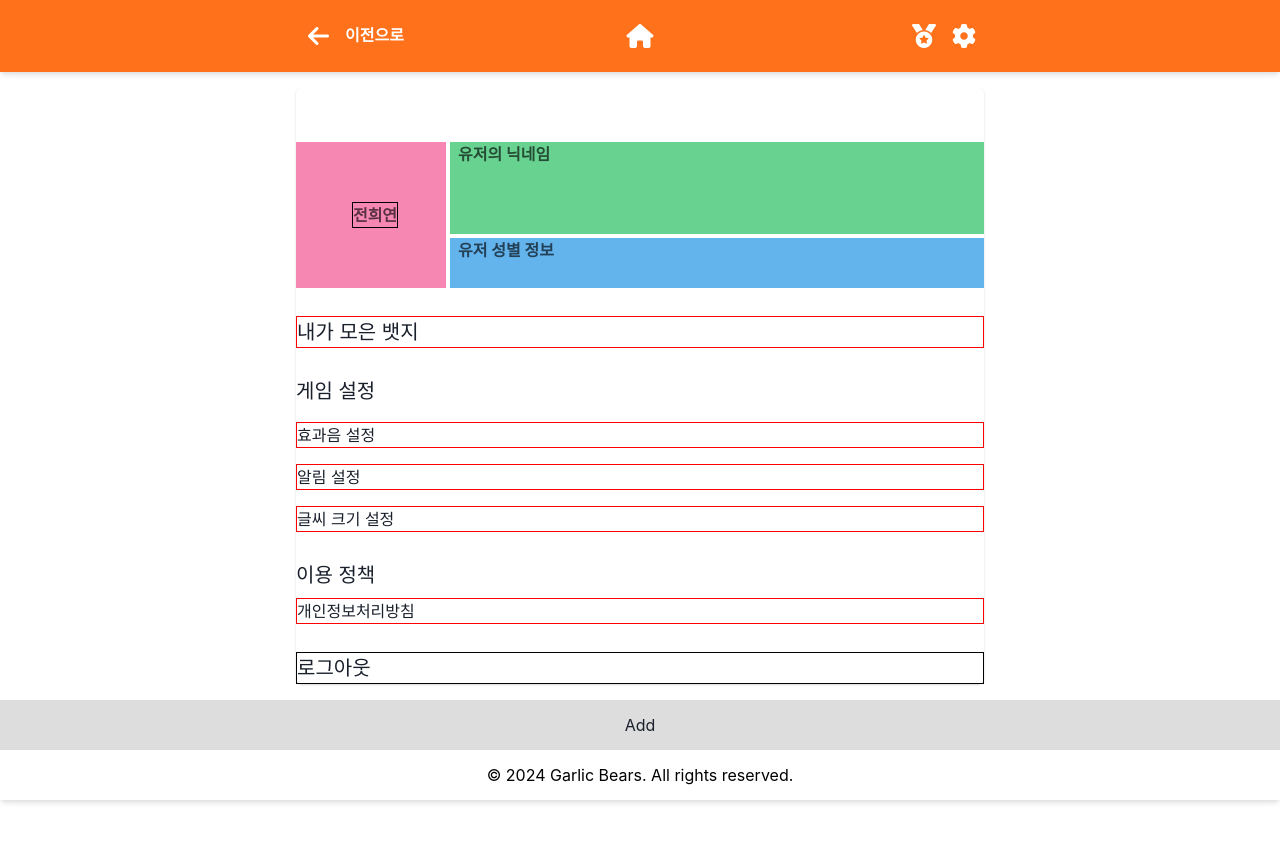
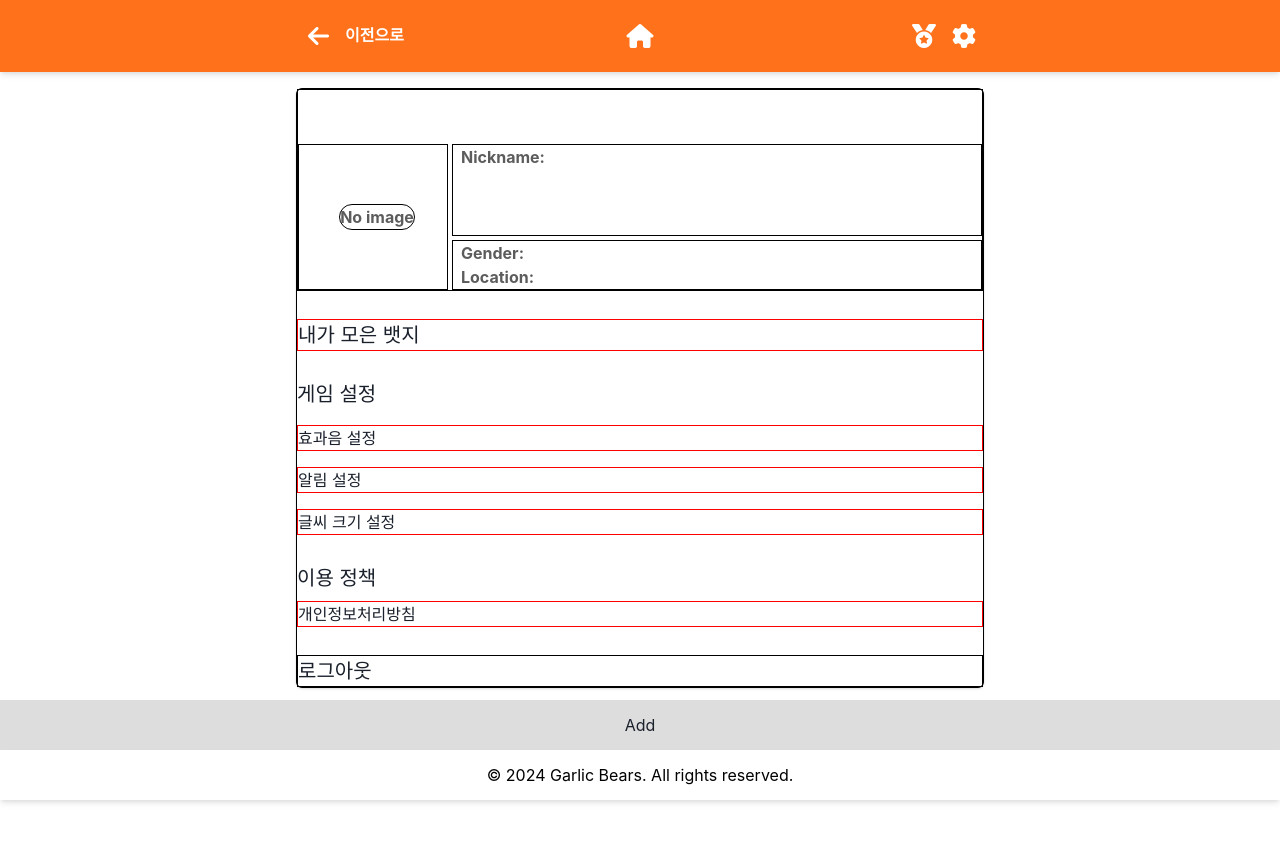
Before and after one commit to GarlicBears/143quiz_frontend, a React (Create React App) app: page /userInfo in a window 1280 px wide. Shown: the top 842 px of the page. Built offline with nearby package versions, Linux system fonts and the light colour scheme; no server answers.

Commit message:
유저 정보 조회 기능 추가 : 성별,닉네임, 이미지, 거주지

```diff
--- a/src/Pages/User/UserInfo.tsx
+++ b/src/Pages/User/UserInfo.tsx
@@ -1,27 +1,53 @@
 import React, { useEffect, useState } from 'react';
-import { Box, Card, Center, Grid, GridItem, Text } from '@chakra-ui/react';
+import {
+  Box,
+  Card,
+  Center,
+  Grid,
+  GridItem,
+  Text,
+  Image,
+} from '@chakra-ui/react';
 import axios from 'axios';
+import { useNavigate } from 'react-router-dom';
 
 function UserInfo() {
+  const navigate = useNavigate();
   const [userInfo, setUserInfo] = useState({
-    profileImage: '',
     nickname: '',
     gender: '',
+    location: '',
+    image: '',
   });
   useEffect(() => {
     axios
       .get('/api/user/')
       .then((response) => {
-        setUserInfo(response.data);
+        const { data } = response;
+        if (data.success && data.user) {
+          setUserInfo({
+            ...userInfo,
+            nickname: data.user.nickname,
+            gender: data.user.gender,
+            location: data.user.location,
+          });
+        }
       })
       .catch((error) => {
-        console.error('사용자 정보를 불러오는데 실패했습니다.', error);
+        console.error('Failed to load user information', error);
       });
   }, []);
+
+  //회원 정보를 수정할 수 있는 화면으로 이동
+  function handleChangeUserInfo() {
+    navigate('/');
+  }
+
   return (
     <>
       <Center>
-        <Card w="100%" gap={2}>
+        <Card border="1px solid black" w="100%" gap={2}>
+          <Box border="1px solid black" onClick={handleChangeUserInfo}>
             <Grid
               templateAreas={`"header header"
                   "nav main"
@@ -38,26 +64,39 @@ function UserInfo() {
                 justifyContent="center"
                 alignItems="center"
                 pl="2"
-              bg="pink.300"
+                border="1px solid black"
                 area={'nav'}
               >
-              <Box border="1px solid black">전희연</Box>{' '}
+                <Box border="1px solid black" borderRadius="full">
+                  {userInfo.image ? (
+                    <Image
+                      src={userInfo.image}
+                      borderRadius="full"
+                      boxSize="50px"
+                      alt="Profile Image"
+                    />
+                  ) : (
+                    'No image' //이미지가 없을 경우 no image로 표시
+                  )}
+                </Box>
               </GridItem>
-            <GridItem pl="2" bg="green.300" area={'main'}>
-              유저의 닉네임
+              <GridItem pl="2" border="1px solid black" area={'main'}>
+                Nickname: {userInfo.nickname}
               </GridItem>
-            <GridItem pl="2" bg="blue.300" area={'footer'}>
-              유저 성별 정보
+              <GridItem pl="2" border="1px solid black" area={'footer'}>
+                Gender: {userInfo.gender}
+                <br />
+                Location: {userInfo.location}
               </GridItem>
             </Grid>
-          {/*</Box>*/}
+          </Box>
           <Box
             mt={5}
             fontSize="xl"
             justifyContent="center"
             border="1px solid red"
           >
-            내가 모은 뱃지{' '}
+            내가 모은 뱃지
           </Box>
           <Text mt={5} fontSize="xl">
             게임 설정
```
Lines whose indentation alone changed are shown as unchanged.
